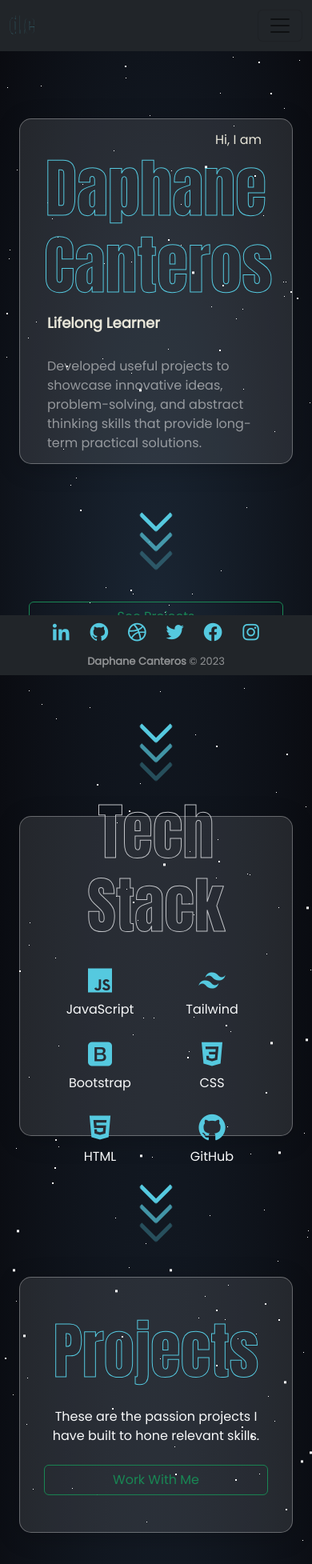
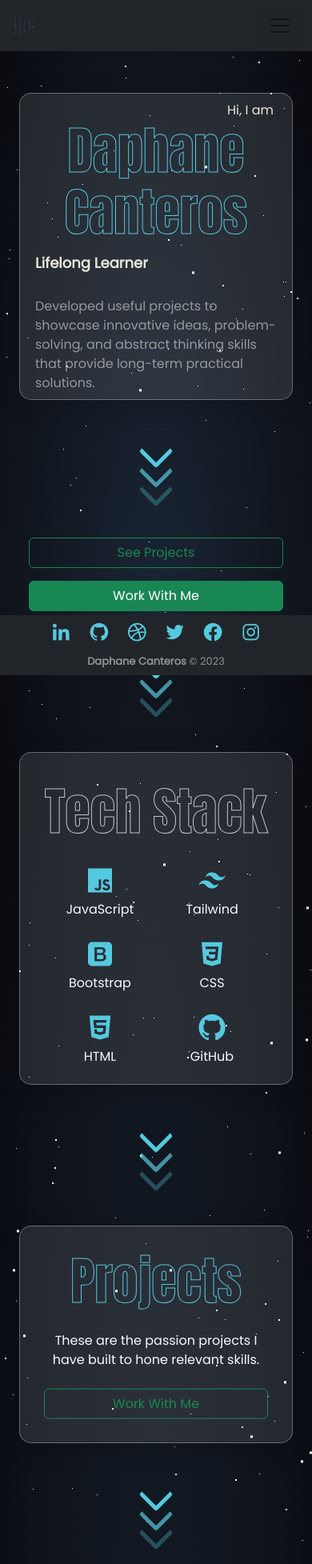
Before and after one commit to dmcanteros/portfolio-website, a website: page index.html in a window 390 px wide. Shown: the top 1955 px of the page at 80% size. Drawn offline with nearby package versions, Linux system fonts and the light colour scheme.

Commit message:
mobile large screen size modified

```diff
--- a/style.css
+++ b/style.css
@@ -753,6 +753,36 @@ body {
 }
 /* responsive screen sizes from widest to smallest  ------------------------
 --------------------------------------------------------------------------*/
+/* mobile large - 425px --------------------------------------------------*/
+@media screen and (max-width: 426px) {
+    #home-margin {
+        padding-top: 7em;
+    }
+    #fullname, #tech-stack, #projects, #about, #name, #cert {
+        font-size: 4rem;
+    }
+    #card-home {
+        height: 24rem;
+        padding: 15px;
+    }
+    #card-tech-stack {
+        height: 26rem;
+    }
+    #card-projects, #card-cert {
+        height: 17rem;
+    }
+    #card-about {
+        height: 54rem;
+        padding: 20px;
+    }
+    #card-linkedin, #card-email {
+        height: 10.5rem;
+        padding: 20px;
+    }
+    .web-height {
+        height: 403.5rem;
+    }
+}
 /* mobile medium - 375px -------------------------------------------------*/
 @media screen and (max-width: 376px) {
     #home-margin {
```
